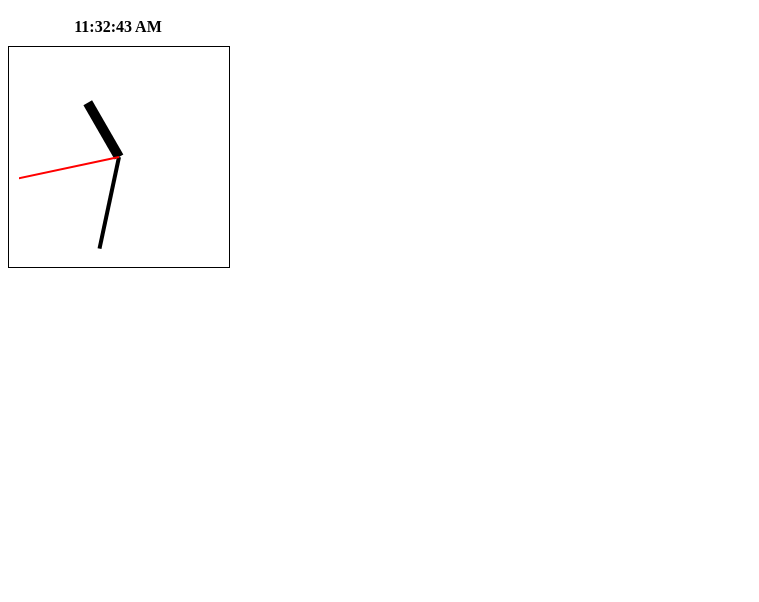
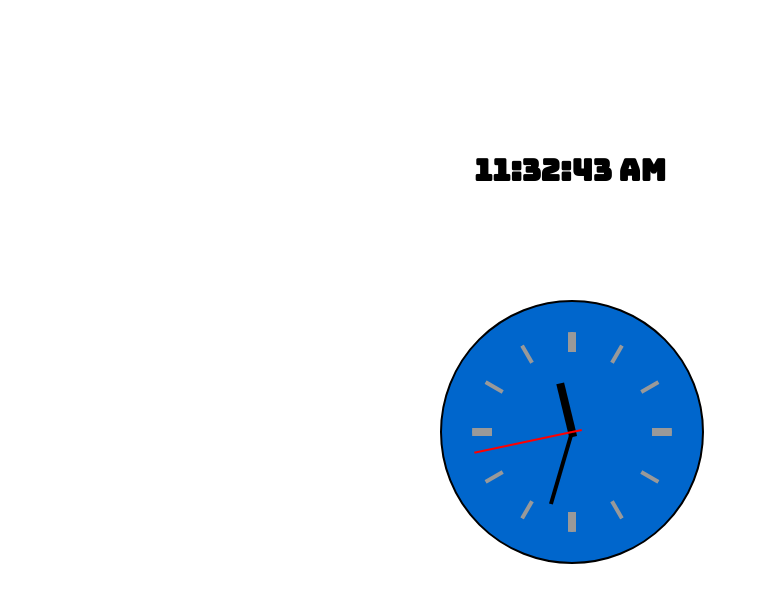
Before and after one commit to dryadalis/Analog-Clock, a plain HTML site: page index.html in a window 1280 px wide. Shown: the whole page, without its empty margins (0-759 px from the left). Drawn offline with Linux system fonts and the light colour scheme.

Commit message:
New layout added

```diff
--- a/index.html
+++ b/index.html
@@ -2,13 +2,14 @@
     <head>
         <script src="script.js" defer></script>
         <link rel="stylesheet" type="text/css" href="styles.css">
+        <link href="https://fonts.googleapis.com/css?family=Bungee" rel="stylesheet">
         <title>CLassic Analog Clock</title>
     </head>
     <body>
-        <div id="current-time">12:00:00 AM</div>
-        <canvas id="clock" width="200" height="200">
+        <div id="current-time"></i></div>
+    <canvas id="clock" width="200" height="200">
             If you can see this message, your browser does not support canvas
             and needs an update. Sorry. :(
-        </canvas>
+    </canvas>
     </body>
 </html>
--- a/script.js
+++ b/script.js
@@ -1,21 +1,30 @@
+
+let setTimer = () => {
+    setInterval(displayTime, 1000);
+    displayTime();
+}
+
+document.addEventListener('DOMContentLoaded', setTimer);
 
 // Geting the current time
 let displayTime = () => {
 let now = new Date();
-let h = now.getHours();
+let h = now.getHours() % 12;
 let m = now.getMinutes();
 let s = now.getSeconds();
 
+// Digital clock
 let timeString = formatHour(h) + ":" + padZero(m) + ":" + padZero(s) + getTimePeriod(h);
 document.querySelector("#current-time").innerHTML = timeString;
 
 
+
 // Analog Clock
-let canvas = document.querySelector("#clock");
+let canvas = document.getElementById("clock");
 let context = canvas.getContext("2d");
 
 // How big the clock is
-let clockRadius = 125;
+let clockRadius = 100;
 
 // Make sure the clock is centered in the canvas
 let clockX = canvas.width / 2;
@@ -23,7 +32,29 @@ let clockY = canvas.height / 2;
 
 
 Math.TAU = 2 * Math.PI;
+context.clearRect(0, 0, canvas.width, canvas.height); // Remove old lines;
 
+// Draw background:
+    for (let i = 0; i < 12; i++) {
+
+        let innerDist = (i % 3) ? 1.0 : 0.80;
+        let outerDist = (i % 3) ? 0.80 : 1.0;
+        context.lineWidth = (i % 3) ? 4 : 8;
+        context.strokeStyle = '#999999';
+
+        let armRadians = (Math.TAU * (i / 12)) - (Math.TAU / 4);
+        let x1 = clockX + Math.cos(armRadians) * (innerDist * clockRadius);
+        let y1 = clockY + Math.sin(armRadians) * (innerDist * clockRadius);
+        let x2 = clockX + Math.cos(armRadians) * (outerDist * clockRadius);
+        let y2 = clockY + Math.sin(armRadians) * (outerDist * clockRadius);
+
+        context.beginPath();
+        context.moveTo(x1, y1); // Start at the center
+        context.lineTo(x2, y2); // Draw a line outwards
+        context.stroke();
+    }
+
+// Draw Arms
 let drawArm = (progress, armThickness, armLength, armColor) => {
     let armRadians = (Math.TAU * progress) - (Math.TAU/4);
 
@@ -40,19 +71,21 @@ context.lineTo(targetX, targetY); // Draw to the right
 context.stroke();
      }
 
-context.clearRect(0, 0, canvas.width, canvas.height); // Remove old lines;
+let hProgress = (h / 12) + (1 / 12) * (m / 60) + (1 / 12) * (1 / 60) * (s / 60);
+let mProgress = (m / 60) + (1 / 60) * (s / 60);
+let sProgress = (s / 60);
 
-drawArm(h / 12, 10, 0.50, "#000000"); // Hours
-drawArm(m / 60, 4, 0.75, "#000000"); // Minutes
-drawArm(s / 60, 2, 1.00, "#FF0000"); // Seconds
+
+drawArm(hProgress, 8, 0.50, "#000000"); // Hours
+drawArm(hProgress, 8, -5/clockRadius, "#000000");
+
+drawArm(mProgress, 4, 0.75, "#000000"); // Minutes
+drawArm(mProgress, 4, -2/clockRadius, "#000000");
+
+
+drawArm(sProgress, 2, 1.00, "#FF0000"); // Seconds
+drawArm(sProgress, 2, -10/clockRadius, "#FF0000");
 };
-
-let setTimer = () => {
-    setInterval(displayTime, 1000);
-    displayTime();
-}
-
-document.addEventListener('DOMContentLoaded', setTimer);
 
 
 // Padding the zero to the beginning of the number if needed
--- a/styles.css
+++ b/styles.css
@@ -2,11 +2,27 @@
     display: block;
     font-weight: bold;
     text-align: center;
+    font-family: "Bungee";
+    font-size: 30px;
     width: 200px;
     padding: 10px;
+
+    position: fixed;
+    top: 30%;
+    left: 50%;
+    margin-top: -100px;
+    margin-left: -180px;
 }
 
 #clock {
-    padding: 10px;
-    border: 1px solid #000000;
+    padding: 30px;
+    border: 2px solid #000000;
+    border-radius: 50%;
+    background-color: #0066cc;
+    position: fixed;
+    top: 50%;
+    left: 50%;
+
+    margin-top: -100px;
+    margin-left: -200px;
 }
```
